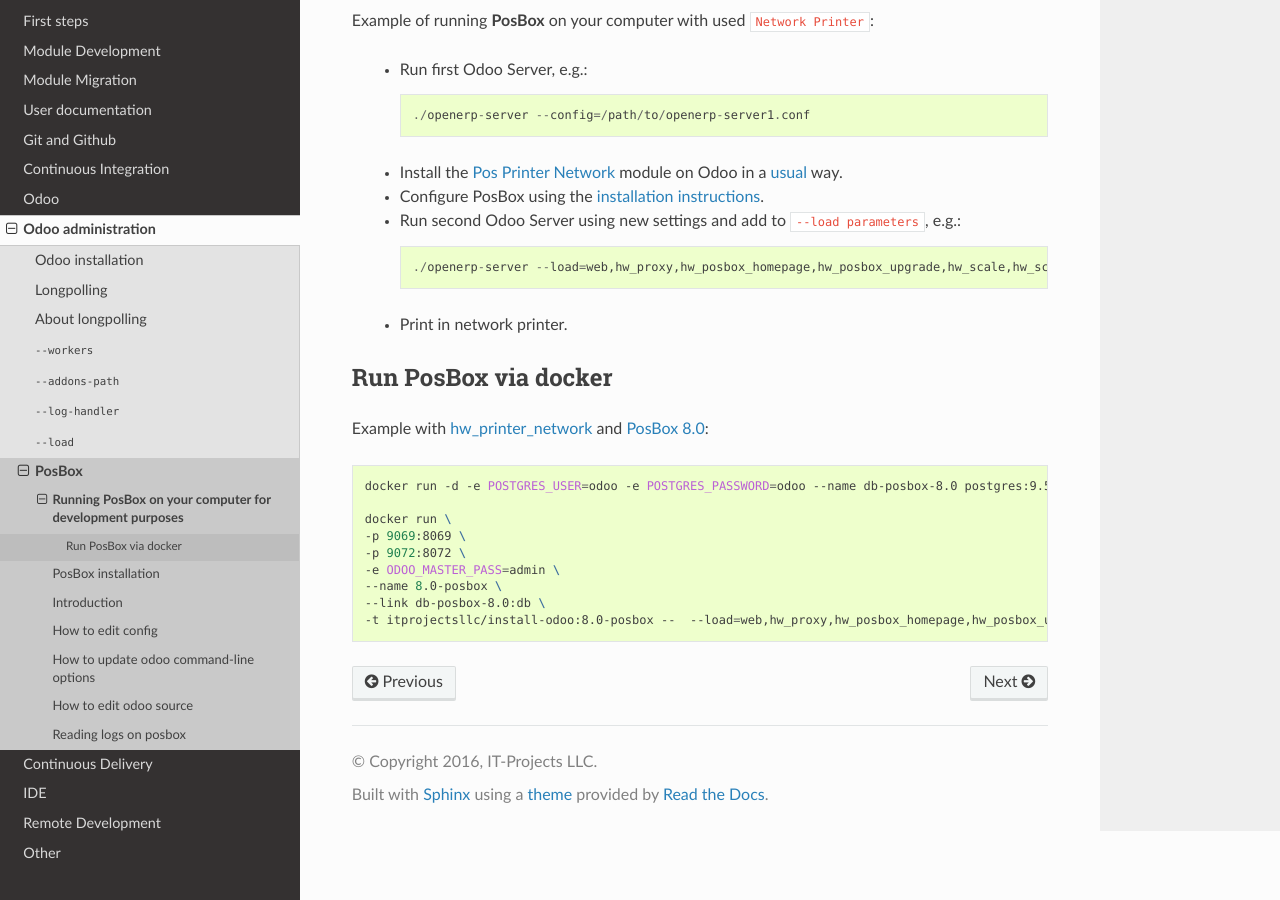
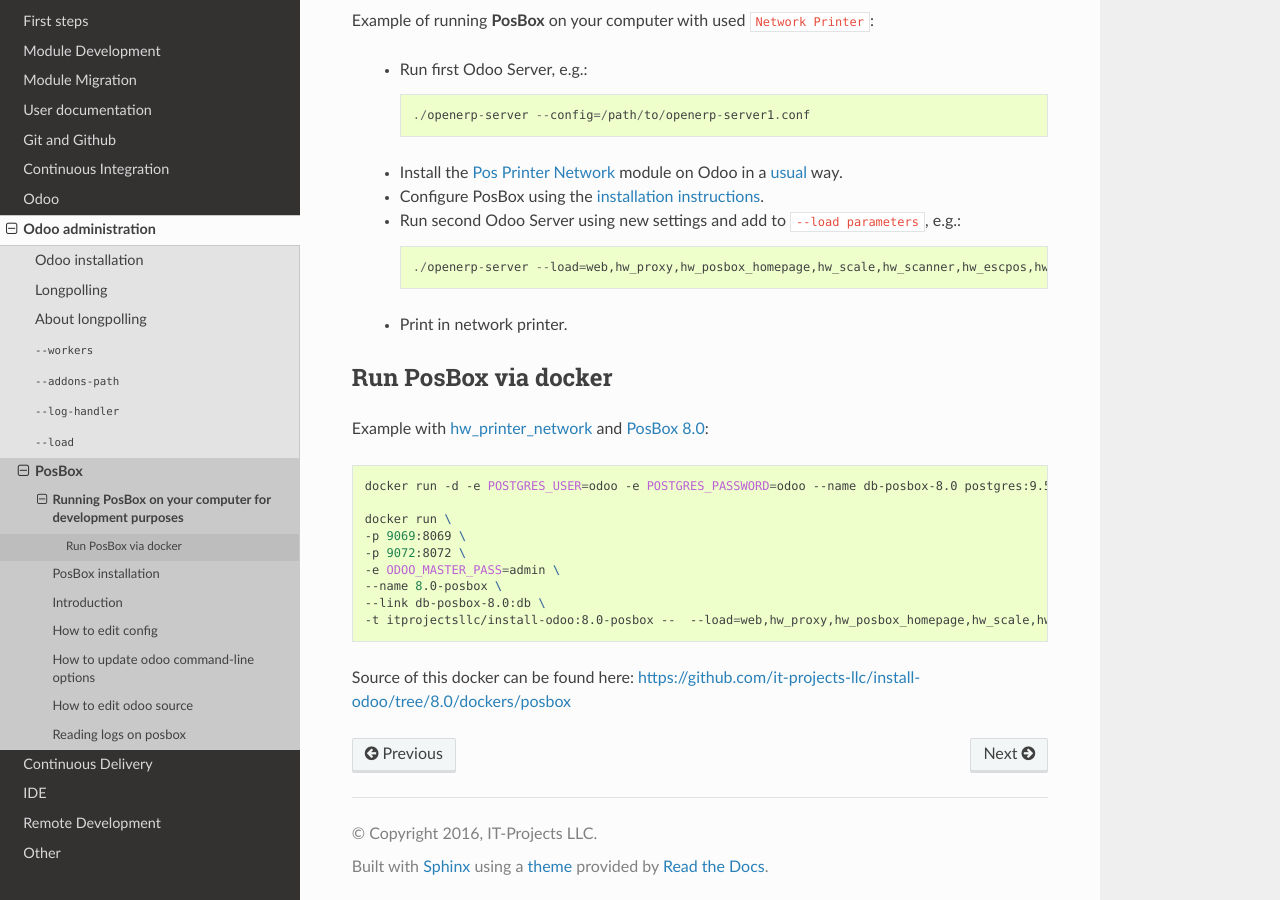
Before and after one commit to itpp-labs/odoo-development, a Sphinx documentation site: the page built from docs/admin/posbox/posbox-emulation.rst, in a window 1280 px wide and 900 px high, scrolled down 646 px. Built offline with Sphinx 7.4.7 and the Read the Docs theme 2.0.0, drawn with Linux system fonts in a browser that asks for light colours; pages that are not in the unit, such as notebooks, are missing from menus.

Commit message:
Update posbox-emulation.rst

```diff
--- a/docs/admin/posbox/posbox-emulation.rst
+++ b/docs/admin/posbox/posbox-emulation.rst
@@ -27,7 +27,7 @@
    * Configure PosBox using the `installation instructions <https://apps.odoo.com/apps/modules/10.0/pos_printer_network/>`_.
    * Run second Odoo Server using new settings and add to ``--load parameters``, e.g.::
 
-         ./openerp-server --load=web,hw_proxy,hw_posbox_homepage,hw_posbox_upgrade,hw_scale,hw_scanner,hw_escpos,hw_printer_network --config=/path/to/openerp-server2.conf
+         ./openerp-server --load=web,hw_proxy,hw_posbox_homepage,hw_scale,hw_scanner,hw_escpos,hw_printer_network --config=/path/to/openerp-server2.conf
 
    * Print in network printer.
 
@@ -45,4 +45,6 @@
     -e ODOO_MASTER_PASS=admin \
     --name 8.0-posbox \
     --link db-posbox-8.0:db \
-    -t itprojectsllc/install-odoo:8.0-posbox --  --load=web,hw_proxy,hw_posbox_homepage,hw_posbox_upgrade,hw_scale,hw_scanner,hw_escpos,hw_printer_network
+    -t itprojectsllc/install-odoo:8.0-posbox --  --load=web,hw_proxy,hw_posbox_homepage,hw_scale,hw_scanner,hw_escpos,hw_printer_network
+
+Source of this docker can be found here: https://github.com/it-projects-llc/install-odoo/tree/8.0/dockers/posbox
```
